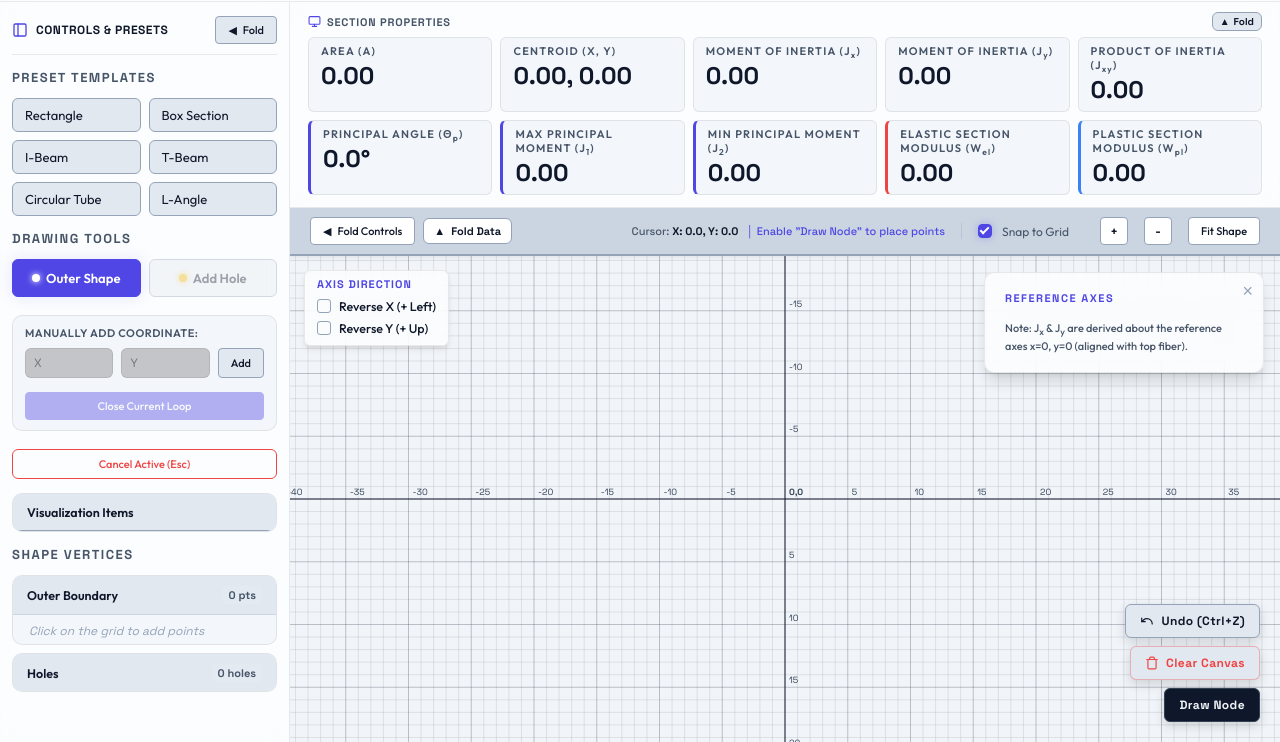
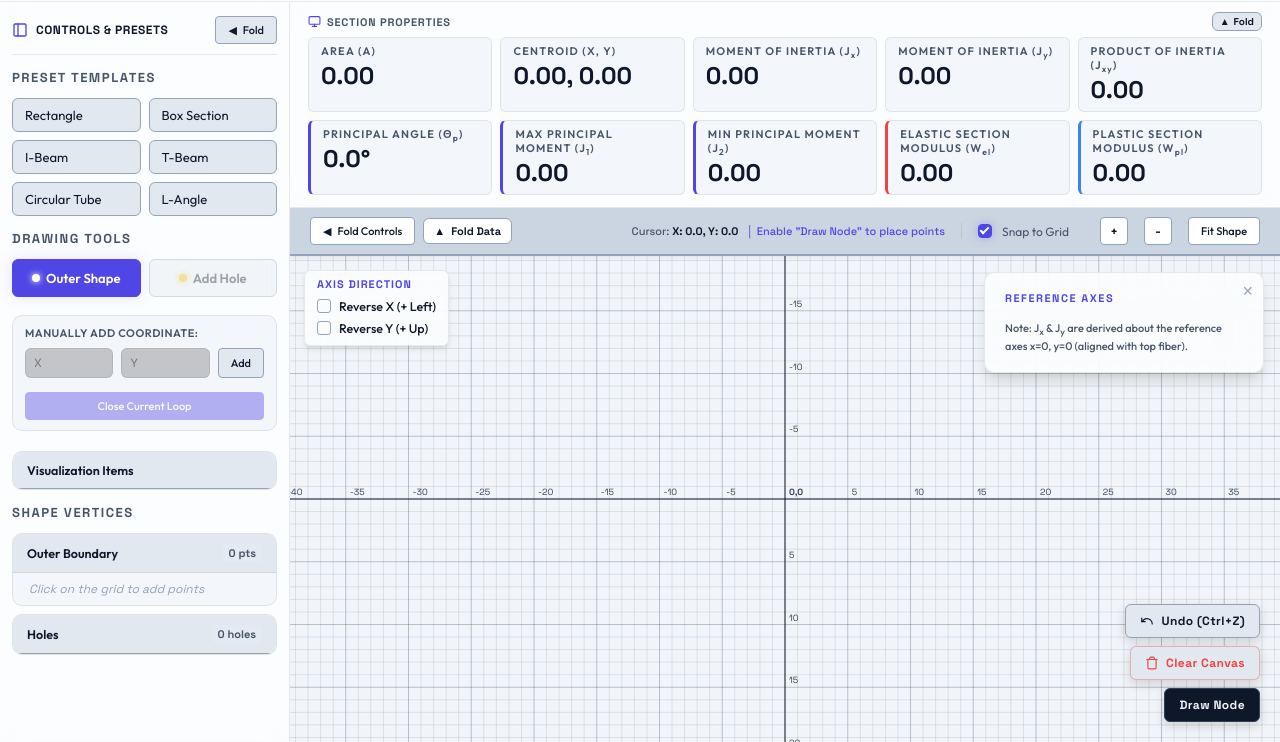
Before and after one commit to PengyuanXia/2D-Shape-Structural-Property-Calculator, a plain HTML site: page index.html in a window 1280 px wide. Shown: the part 58-800 px from the top of the page. Drawn offline with Linux system fonts and the light colour scheme.

Commit message:
feat: remove cancel active button from left panel (ESC handles cancellation)

```diff
--- a/index.html
+++ b/index.html
@@ -96,10 +96,6 @@
             <button class="btn btn-small btn-primary" id="btn-close-loop" style="margin-top: 6px; width: 100%;" disabled data-i18n="tools.closeLoop">
               Close Current Loop
             </button>
-          </div>
-
-          <div class="action-row" style="grid-template-columns: 1fr;">
-            <button class="btn btn-danger-outline" id="btn-clear-current" style="padding: 7px 10px; font-size: 11px; width: 100%;" title="Cancel Active Drawing (Esc)" data-i18n="action.clearActive" data-i18n-title="tip.cancelActive">Cancel Active (Esc)</button>
           </div>
         </section>
 
```
